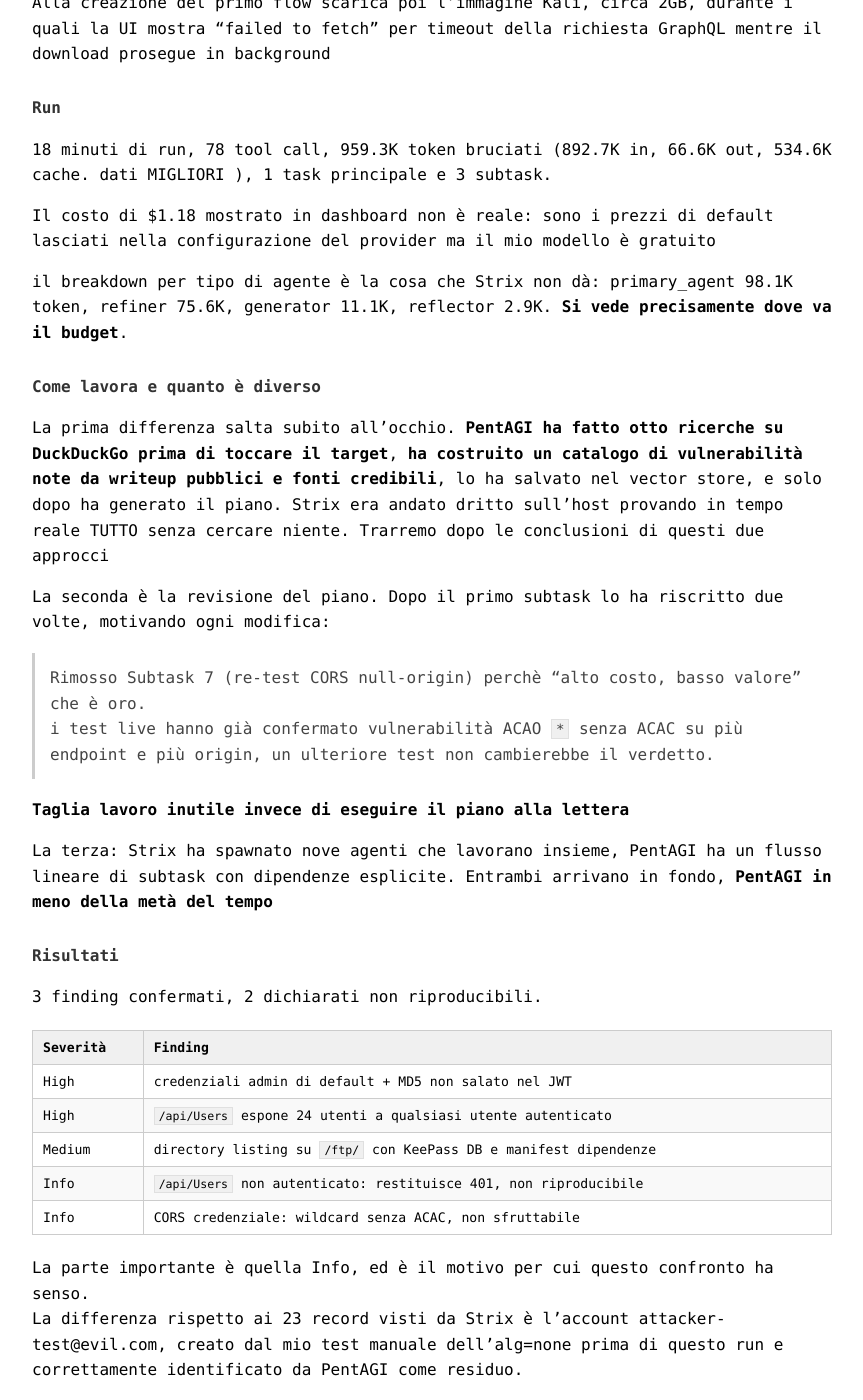
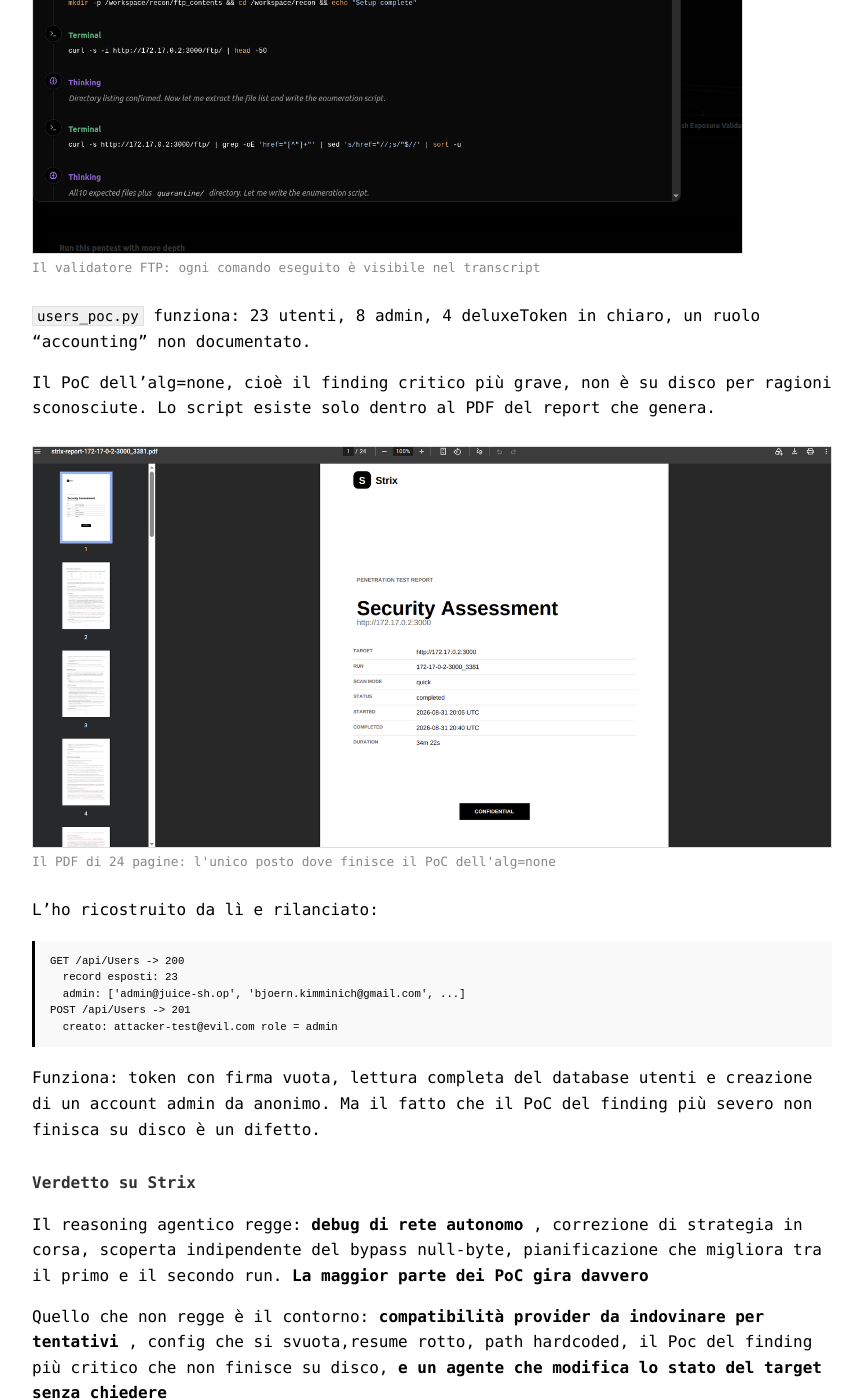
Before and after one commit to torchiachristian/torchiachristian.github.io, a Jekyll site: the page built from _writeups/it/ai-pentest-tools.md, in a window 1280 px wide and 1400 px high, scrolled down 6972 px. Shown: the whole window, without its empty margins (208-1071 px from the left). Built offline with Jekyll 4.4.1, drawn with Linux system fonts in a browser that asks for light colours; some of the changed text lies outside the part shown.

Commit message:
images inline

````diff
--- a/_writeups/it/ai-pentest-tools.md
+++ b/_writeups/it/ai-pentest-tools.md
@@ -104,6 +104,11 @@
 Ha diagnosticato passo per passo con curl, scan del range `172.17.0.0/16`, ha trovato il target su `172.17.0.2`  e ha scritto una entry in `/etc/hosts`  .
 un Troubleshooting di rete autonomo, e nessuno gliel'aveva chiesto.
 
+<div class="writeup-image">
+  <img src="/assets/writeups/img-01.png" alt="Terminale Strix durante il run di ricognizione">
+  <div class="img-caption">Run 1: il sub-agente di ricognizione al lavoro, con le attese che dal terminale sembrano stalli</div>
+</div>
+
 Il rapporto token è critico. 6.5M in input contro 28.3K in output e con il 97% in cache
 Con un modello free costa zero ed è tollerabile, con un modello a pagamento quel numero decide se il tool ha senso o no.
 
@@ -111,8 +116,18 @@
 
 34 minuti 22secondi  di scan effettivo, 260 richieste con 11.8M token input, 98.7K output, costo zero, 10 agenti totali .
 
+<div class="writeup-image">
+  <img src="/assets/writeups/img-05.png" alt="Pentest Overview di Strix con i dati del run">
+  <div class="img-caption">Run details del run 2: 11.8M token in input di cui 11.2M in cache, costo zero, 4 issue</div>
+</div>
+
 La differenza rispetto al run 1 è nella pianificazione. il run 1 aveva spawnato un singolo sub agente generico
  Il run 2 ne ha spawnati nove e tutti specializzati: recon, validatori dedicati per CORS, JWT, FTP e lista utenti, più tre agenti che scrivono solo i report dei rispettivi findings
+
+<div class="writeup-image">
+  <img src="/assets/writeups/img-03.png" alt="Grafo dei nove agenti di Strix">
+  <div class="img-caption">I nove agenti del run 2: recon, quattro validatori e tre agenti di reporting sotto il root</div>
+</div>
 
 Risultato: **4 finding validati**.
 
@@ -146,6 +161,11 @@
 
 Due credenziali su quattro sono inventate: l'agente le ha messe nella lista come se le conoscesse. Le due valide crackano al primo colpo
 
+<div class="writeup-image">
+  <img src="/assets/writeups/img-04.png" alt="Issue di Strix sull'hash MD5 nel JWT">
+  <div class="img-caption">Il finding CVSS 9.4 con il token catturato e i due hash ricondotti alle password</div>
+</div>
+
 `ftp_poc.py` funziona ma crasha subito fuori dal container per il path hardcoded. Creata la directory a mano, gira, e recupera tutti e sei i file bloccati:
 
 ```
@@ -157,9 +177,21 @@
 BYPASS eastere.gg              200      324 B
 ```
 
+<div class="writeup-image">
+  <img src="/assets/writeups/img-07.png" alt="Transcript del validatore FTP di Strix">
+  <div class="img-caption">Il validatore FTP: ogni comando eseguito è visibile nel transcript</div>
+</div>
+
 `users_poc.py` funziona: 23 utenti, 8 admin, 4 deluxeToken in chiaro, un ruolo "accounting" non documentato.
 
-Il PoC dell'alg=none, cioè il finding critico più grave, non è su disco per ragioni sconosciute. Lo script esiste solo dentro al PDF del report che genera. L'ho ricostruito da lì e rilanciato:
+Il PoC dell'alg=none, cioè il finding critico più grave, non è su disco per ragioni sconosciute. Lo script esiste solo dentro al PDF del report che genera.
+
+<div class="writeup-image">
+  <img src="/assets/writeups/img-06.png" alt="Copertina del report PDF di Strix">
+  <div class="img-caption">Il PDF di 24 pagine: l'unico posto dove finisce il PoC dell'alg=none</div>
+</div>
+
+L'ho ricostruito da lì e rilanciato:
 
 ```
 GET /api/Users -> 200
@@ -206,7 +238,14 @@
 missing the OpenAI API key, set it in the OPENAI_API_KEY environment variable
 ```
 
-Il blocco/parametro `LLM_SERVER_*` viene ignorato. La 2.1.0 vuole i provider configurati dalla UI, non dal file. **Ma la UI non ha campi per URL e chiave:** chiede solo il nome del modello, tredici volte, uno per ogni tipo di agente .  URL e chiave restano nel `.env`, sotto nomi diversi da quelli documentati.
+Il blocco/parametro `LLM_SERVER_*` viene ignorato. La 2.1.0 vuole i provider configurati dalla UI, non dal file. **Ma la UI non ha campi per URL e chiave:** chiede solo il nome del modello, tredici volte, uno per ogni tipo di agente .
+
+<div class="writeup-image">
+  <img src="/assets/writeups/img-11.png" alt="Schermata Create Provider di PentAGI">
+  <div class="img-caption">Nessun campo per URL o chiave: solo tredici caselle per il nome del modello</div>
+</div>
+
+URL e chiave restano nel `.env`, sotto nomi diversi da quelli documentati.
 
 Secondo errore, con Type impostato su `custom`:
 
@@ -215,7 +254,18 @@
 ```
 
 Il tipo provider `custom` antepone `custom/` al nome del modello e OpenRouter non lo riconosce, e non è rimuovibile.
- Soluzione: Type `openai`, che non aggiunge prefissi, puntando `OPEN_AI_SERVER_URL` a OpenRouter.
+
+<div class="writeup-image">
+  <img src="/assets/writeups/img-10.png" alt="Elenco dei tipi di provider in PentAGI">
+  <div class="img-caption">I tipi disponibili: custom aggiunge un prefisso che rompe la chiamata</div>
+</div>
+
+Soluzione: Type `openai`, che non aggiunge prefissi, puntando `OPEN_AI_SERVER_URL` a OpenRouter.
+
+<div class="writeup-image">
+  <img src="/assets/writeups/img-13.png" alt="Provider configurato con type openai">
+  <div class="img-caption">La configurazione che funziona: type openai e minimax-m3:free in tutti e tredici i campi</div>
+</div>
 
 Terzo errore il più costoso:
 
@@ -225,7 +275,17 @@
 
 Il pulsante Test del provider lancia 24 chiamate di verifica per ognuno dei 13 tipi di agente. Su un account OpenRouter senza crediti caricati il limite giornaliero dei modelli `:free` è 50 richieste: il test le brucia tutte prima ancora di iniziare il pentest.
 
+<div class="writeup-image">
+  <img src="/assets/writeups/img-12.png" alt="Risultati del test del provider">
+  <div class="img-caption">22 test su 24 passati, i due falliti per rate limit del provider</div>
+</div>
+
 Alla creazione del primo flow scarica poi l'immagine Kali, circa 2GB,  durante i quali la UI mostra "failed to fetch" per timeout della richiesta GraphQL mentre il download prosegue in background
+
+<div class="writeup-image">
+  <img src="/assets/writeups/img-14.png" alt="Creazione di un nuovo flow in PentAGI">
+  <div class="img-caption">Il prompt, identico a quello dato agli altri due tool</div>
+</div>
 
 ### Run
 
@@ -235,9 +295,21 @@
 
 il breakdown per tipo di agente è la cosa che Strix non dà: primary_agent 98.1K token, refiner 75.6K, generator 11.1K, reflector 2.9K. **Si vede precisamente dove va il budget**.
 
+<div class="writeup-image">
+  <img src="/assets/writeups/img-19.png" alt="Dashboard finale di PentAGI">
+  <div class="img-caption">78 tool call, 959.3K token, e la ripartizione per tipo di agente</div>
+</div>
+
 ### Come lavora e quanto è diverso
 
-La prima differenza salta subito all'occhio. **PentAGI ha fatto otto ricerche su DuckDuckGo prima di toccare il target**, **ha costruito un catalogo di vulnerabilità note da writeup pubblici e fonti credibili**, lo ha salvato nel vector store, e solo dopo ha generato il piano. Strix era andato dritto sull'host provando in tempo reale TUTTO senza cercare niente. Trarremo dopo le conclusioni di questi due approcci
+La prima differenza salta subito all'occhio. **PentAGI ha fatto otto ricerche su DuckDuckGo prima di toccare il target**, **ha costruito un catalogo di vulnerabilità note da writeup pubblici e fonti credibili**, lo ha salvato nel vector store, e solo dopo ha generato il piano.
+
+<div class="writeup-image">
+  <img src="/assets/writeups/img-16.png" alt="PentAGI che cerca online prima di attaccare">
+  <div class="img-caption">I primi passi: ricerche pubbliche e vector store, prima ancora di toccare il target</div>
+</div>
+
+Strix era andato dritto sull'host provando in tempo reale TUTTO senza cercare niente. Trarremo dopo le conclusioni di questi due approcci
 
 La seconda è la revisione del piano. Dopo il primo subtask lo ha riscritto due volte, motivando ogni modifica:
 
@@ -245,6 +317,11 @@
  i test live hanno già confermato vulnerabilità ACAO `*` senza ACAC su più endpoint e più origin, un ulteriore test non cambierebbe il verdetto.
 
 **Taglia lavoro inutile invece di eseguire il piano alla lettera**
+
+<div class="writeup-image">
+  <img src="/assets/writeups/img-17.png" alt="Raccomandazioni di PentAGI per i subtask successivi">
+  <div class="img-caption">Il piano riscritto in corsa, con la motivazione di ogni modifica</div>
+</div>
 
 La terza: Strix ha spawnato nove agenti che lavorano insieme, PentAGI ha un flusso lineare di subtask con dipendenze esplicite. Entrambi arrivano in fondo, **PentAGI in meno della metà del tempo**
 
@@ -259,6 +336,11 @@
 | Medium | directory listing su `/ftp/` con KeePass DB e manifest dipendenze |
 | Info | `/api/Users` non autenticato: restituisce 401, non riproducibile |
 | Info | CORS credenziale: wildcard senza ACAC, non sfruttabile |
+
+<div class="writeup-image">
+  <img src="/assets/writeups/img-18.png" alt="Tabella dei probe findings di PentAGI">
+  <div class="img-caption">Confermato, non sfruttabile, non riproducibile: ogni verdetto con la sua evidenza</div>
+</div>
 
 La parte importante è quella Info, ed è il motivo per cui questo confronto ha senso.
 La differenza rispetto ai 23 record visti da Strix è l'account attacker-test@evil.com, creato dal mio test manuale dell'alg=none prima di questo run e correttamente identificato da PentAGI come residuo.
@@ -335,13 +417,19 @@
 
 Il lavoro l'agente lo faceva davvero dato che nei log si legge `information_disclosure` che conferma l'hash MD5 su `/api/Users`. Ma minimax non emette JSON nel formato preciso che il parser pretende, anche se differenze sono minime e tutto viene buttato via
 
-è  la stessa incompatibilità strutturale di Groq con Strix. La differenza è che **Strix falliva subito con un errore chiaro** , mentre **NeuroSploit macina venti minuti e consegna zero**: la directory di output  resta vuota, niente evidence, niente pocs.
+è  la stessa incompatibilità strutturale di Groq con Strix. La differenza è che **Groq falliva subito con un errore chiaro** , mentre **NeuroSploit macina venti minuti e consegna zero**: la directory di output  resta vuota, niente evidence, niente pocs.
 
 Due soli finding sopravvissuti, ed erano entrambi tutto tranne findings : "nessuna command injection trovata" e un open redirect con confidence 0.3 il cui testo dice espressamente che non è sfruttabile.
 
 ### Secondo tentativo con nemotron-3-super-120b
 
 Cambiando modello (trovandone uno valido discretamente in fretta), il tool si comporta come promesso
+
+<div class="writeup-image">
+  <img src="/assets/writeups/img-20.png" alt="Avvio del run NeuroSploit con nemotron">
+  <div class="img-caption">435 agenti caricati, 12 selezionati sulla superficie trovata</div>
+</div>
+
 Selezione stretta (12 agenti), esecuzione pulita, **una solida catena di attacco costruita** e voto di validazione attivo
 
 ```
@@ -352,8 +440,18 @@
 hygiene: 'cors-misconfig' affects 2 assets — consolidate into ONE finding
 ```
 
+<div class="writeup-image">
+  <img src="/assets/writeups/img-21.png" alt="Voto di validazione e kill chain di NeuroSploit">
+  <div class="img-caption">Il voto scarta due claim e ne conferma nove, poi costruisce la kill chain</div>
+</div>
+
 Risultato: **9 findings validati**, 4 High, 4 Medium, 1 Low, **report HTML con attack graph e kill chain divisa per fase** .
  **Sulla carta è il deliverable più curato dei tre**
+
+<div class="writeup-image">
+  <img src="/assets/writeups/img-22.png" alt="Report HTML di NeuroSploit">
+  <div class="img-caption">Nove finding con severity, stato e mappatura OWASP. Sette di questi non esistono</div>
+</div>
 
 ### Verificando le evidenze
 
@@ -391,6 +489,11 @@
 
 401. Il report lo dava per confermato con confidence 0.90.
 
+<div class="writeup-image">
+  <img src="/assets/writeups/img-23.png" alt="Dettaglio dei finding IDOR e CORS">
+  <div class="img-caption">L'IDOR marcato needs-review e il CORS marcato confirmed: entrambi falsi</div>
+</div>
+
 Bilancio grave: **9 finding plausibili, zero verificati come reali**
 
 ### Perché è successo
@@ -453,8 +557,10 @@
 Inoltre:
 Juice Shop espone l'elenco delle proprie vulnerabilità intenzionali su /api/Challenges:
 
-  curl -s http://localhost:3000/api/Challenges | python3 -c "import sys,json; print(len(json.load(sys.stdin)['data']))"
+```
+curl -s http://localhost:3000/api/Challenges | python3 -c "import sys,json; print(len(json.load(sys.stdin)['data']))"
 116
+```
 
 Sono ben **116**. I tre tool insieme ne hanno toccate **5** e su un target progettato apposta per essere trovato, con le soluzioni pubblicate ovunque online.
 
````
Also changed, not shown: other parts of _writeups/it/ai-pentest-tools.md (+2 -1 lines).
